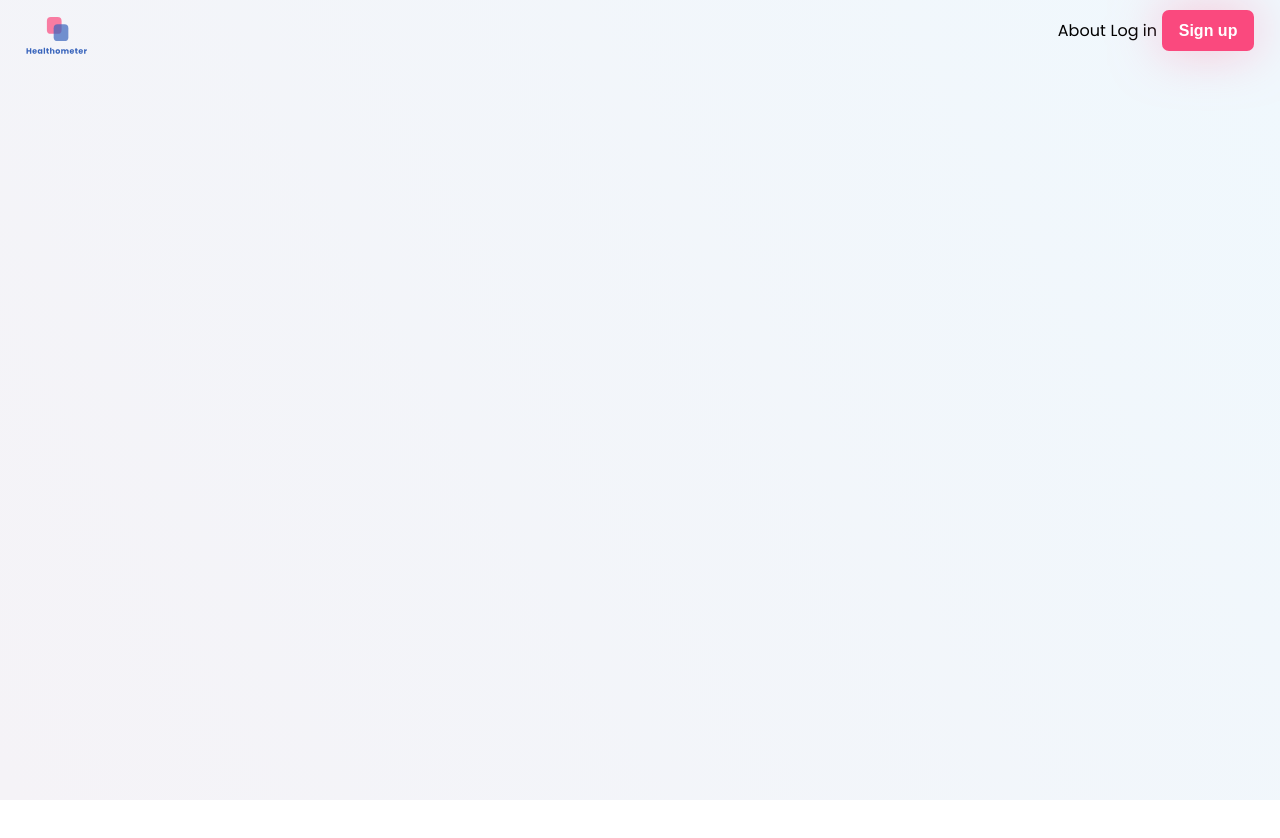
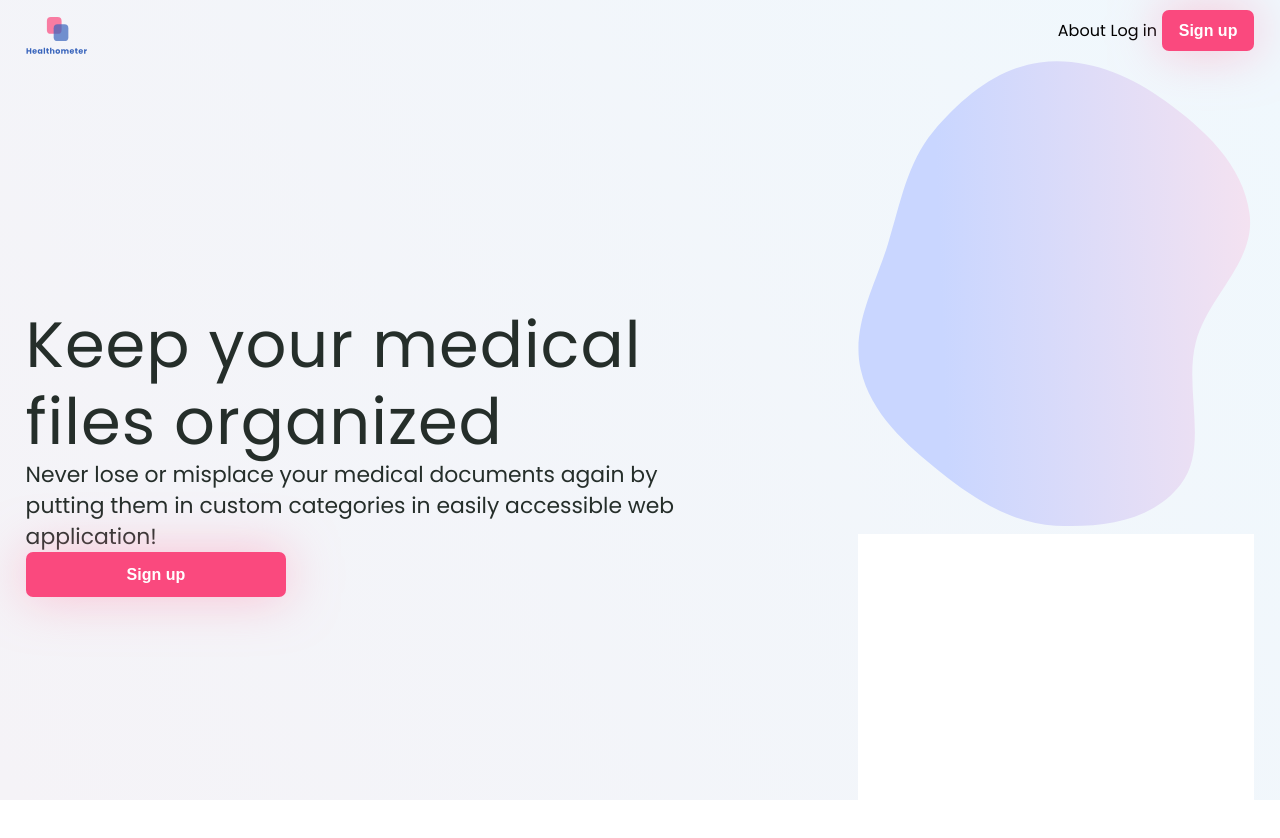
Before and after one commit to HealthOMeter/front-end, a React (Create React App) app: page / in a window 1280 px wide. Shown: the top 838 px of the page. Before the commit the page ends 800 px from the top, so only its background shows below. Built offline with nearby package versions, Linux system fonts and the light colour scheme.

Commit message:
Landing page illustration

```diff
--- /dev/null
+++ b/src/styles/typography/headers.styles.js
@@ -0,0 +1,18 @@
+import styled from 'styled-components';
+
+export const Header = styled.h1`
+    margin: 0;
+    padding: 0;
+    font-weight: 500;
+    line-height: 120%;
+    letter-spacing: 0.015em;
+    font-size: 64px;
+    color: #252E2A;
+`;
+
+export const Subheader = styled.h2`
+    font-size: 21.88px;
+    line-height: 140%;
+    color: #252E2A;
+    font-weight: 500;
+`;
--- a/src/views/Landing/Home/Home.jsx
+++ b/src/views/Landing/Home/Home.jsx
@@ -1,6 +1,7 @@
 import React from 'react';
 import { Switch, Route } from 'react-router-dom';
 import Navbar from '../../../components/Navbar/Navbar';
+import LandingPage from '../LandingPage/LandingPage';
 import { HomeWrapper } from './Home.styles';
 
 const Home = () => {
@@ -8,6 +9,7 @@ const Home = () => {
         <HomeWrapper>
             <Navbar />
             <Switch>
+                <Route exact path="/" component={LandingPage} />
                 <Route path="/about" />
                 <Route path="/login" />
                 <Route path="/signup" />
--- /dev/null
+++ b/src/views/Landing/LandingPage/LandingPage.jsx
@@ -0,0 +1,25 @@
+import React from 'react';
+import PrimaryButton from '../../../components/PrimaryBtn/PrimaryButton';
+import bgrShape from '../../../assets/svg/bgrShape.svg';
+import { Header, Subheader } from '../../../styles/typography/headers.styles';
+import { IllustWrapper, PageWrapper } from './LandingPage.styles';
+
+const LandingPage = () => {
+    return (
+        <PageWrapper>
+            <div>
+                <Header>Keep your medical <p>files organized</p></Header>
+                <Subheader>Never lose or misplace your medical documents again by <p>putting them in custom categories in easily accessible web</p> application!</Subheader>
+                <PrimaryButton>Sign up</PrimaryButton>
+            </div>
+            <div>
+                <IllustWrapper>
+                    <img src={bgrShape} />
+                    <div className="white-rect"></div>
+                </IllustWrapper>
+            </div>
+        </PageWrapper>
+    );
+};
+
+export default LandingPage;
--- /dev/null
+++ b/src/views/Landing/LandingPage/LandingPage.styles.js
@@ -0,0 +1,20 @@
+import styled from "styled-components";
+
+export const PageWrapper = styled.main`
+    display: flex;
+    flex-direction: row;
+    height: 100%;
+    align-items: center;
+    justify-content: space-between;
+    padding: 0 2%;
+`;
+
+export const IllustWrapper = styled.div`
+    .white-rect {
+        position: relative;
+        width: 396px;
+        height: 308px;
+        background: #fff;
+        z-index: 2;
+    }
+`;
```
Also changed, not shown: src/assets/svg/bgrShape.svg (added).
